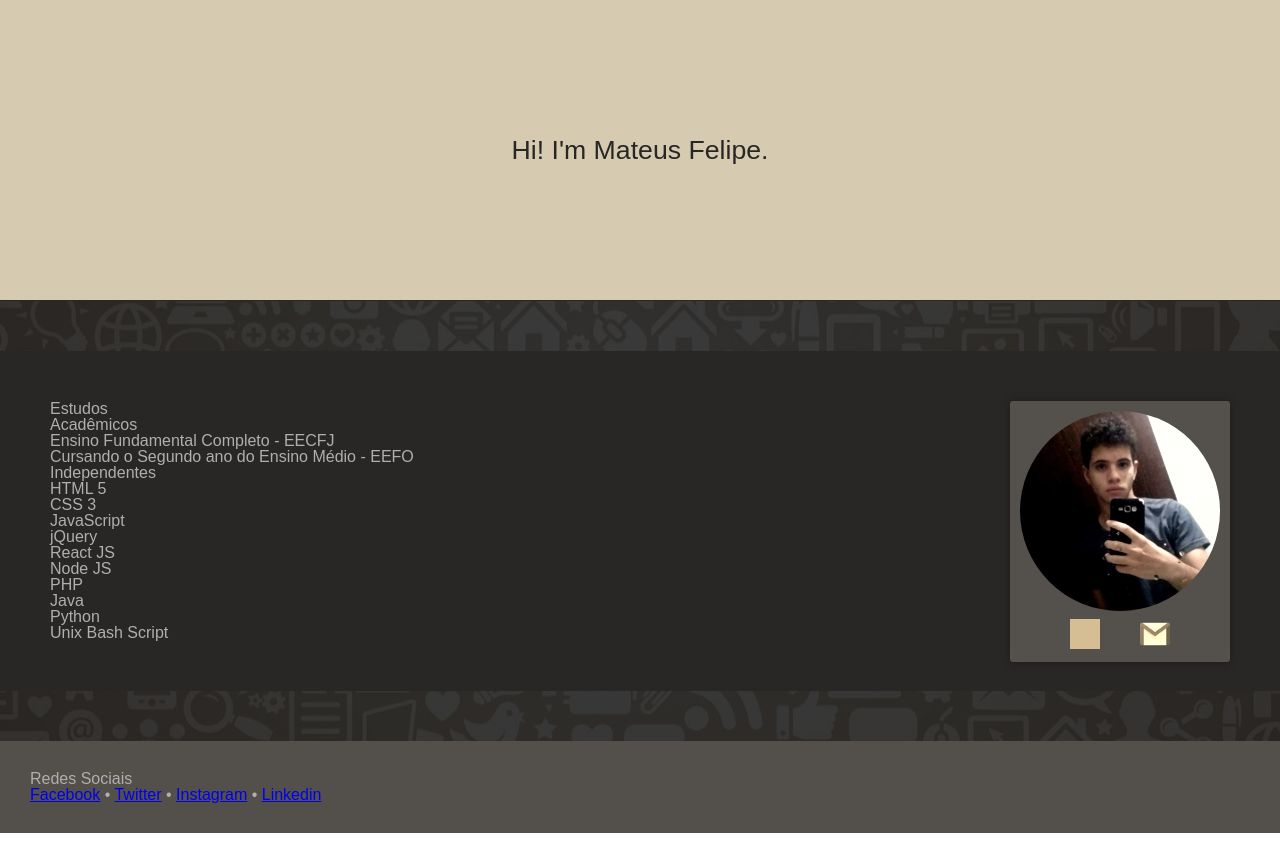
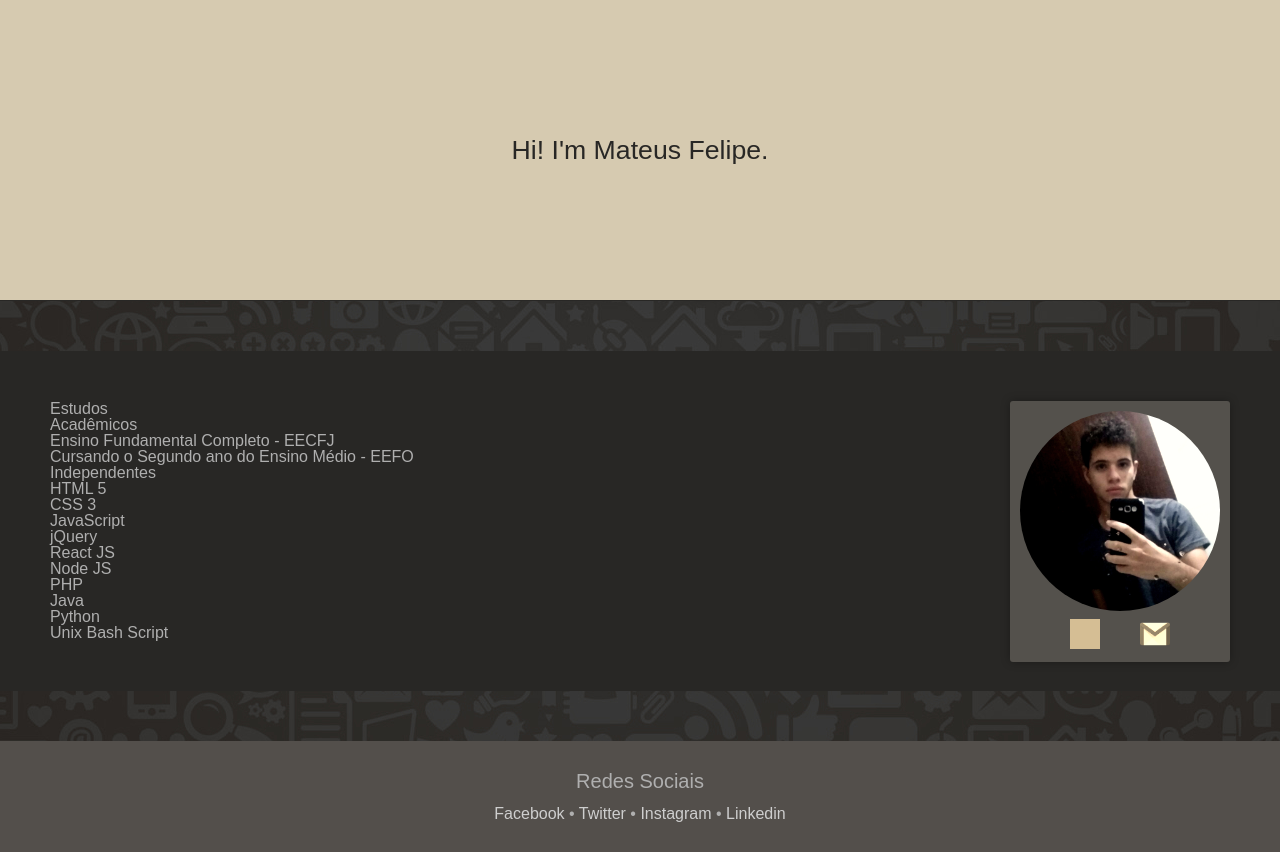
Before and after one commit to mateusfg7/portifolio, a React (Create React App) app: page / in a window 1280 px wide. Built offline with nearby package versions, Linux system fonts and the light colour scheme; grey boxes are pictures that could not be loaded.

Commit message:
update footer style

```diff
--- a/src/components/footer/index.js
+++ b/src/components/footer/index.js
@@ -4,7 +4,7 @@ import './style.css';
 
 const Footer = () => (
     <footer>
-        <h3>Redes Sociais</h3>
+        <h1 className="titulo">Redes Sociais</h1>
         <p>
             <a href="#" target="_blank">Facebook</a> • <a href="#" target="_blank">Twitter</a> • <a href="#" target="_blank">Instagram</a> • <a href="#" target="_blank">Linkedin</a>
         </p>
--- a/src/components/footer/style.css
+++ b/src/components/footer/style.css
@@ -2,4 +2,20 @@ footer {
     padding: 30px;
     background: rgb(83, 79, 75);
     color: rgb(175, 175, 175);
+    text-align: center;
 }
+
+footer h1.titulo {
+    margin-bottom: 15px;
+    font-size: 20px;
+}
+
+footer p a {
+    text-decoration: none;
+    color: rgb(206, 206, 206);
+}
+
+footer p a:hover {
+    color: rgb(175, 175, 175);
+    text-decoration: underline;
+}
```
